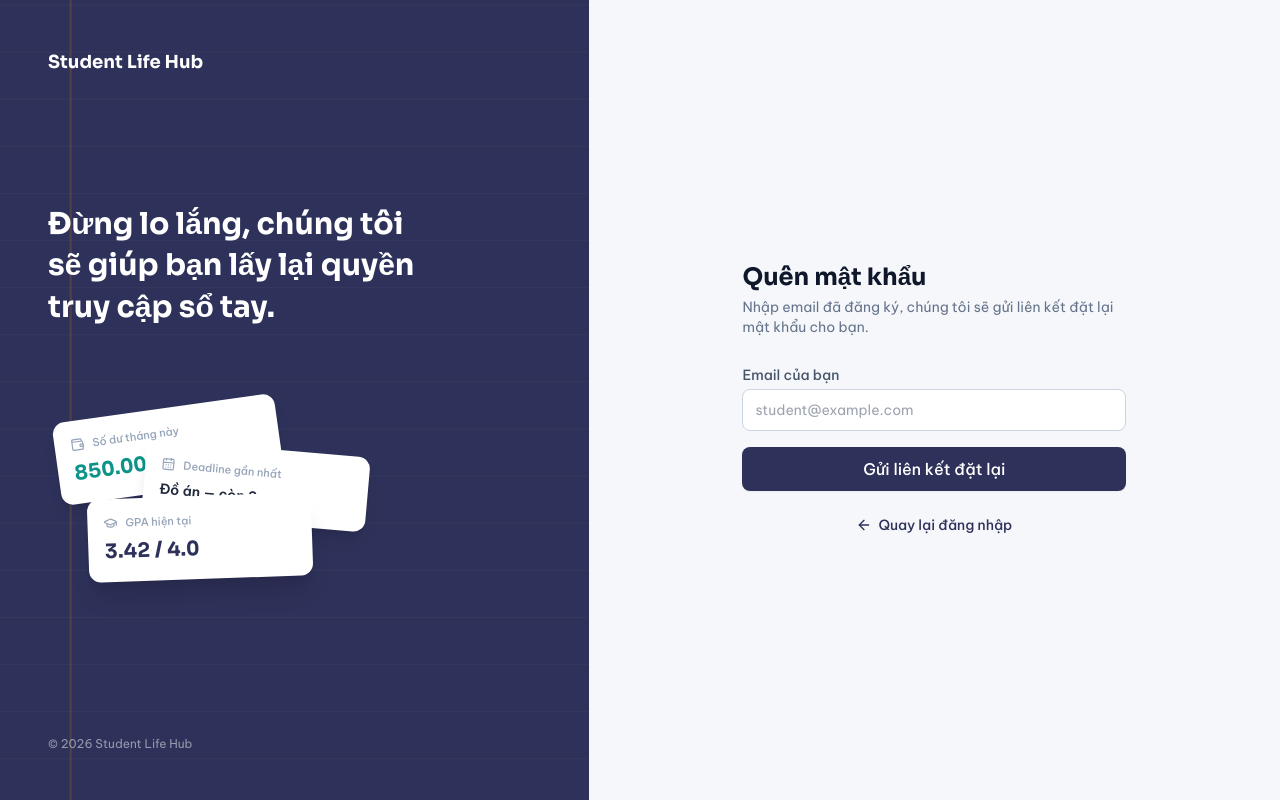
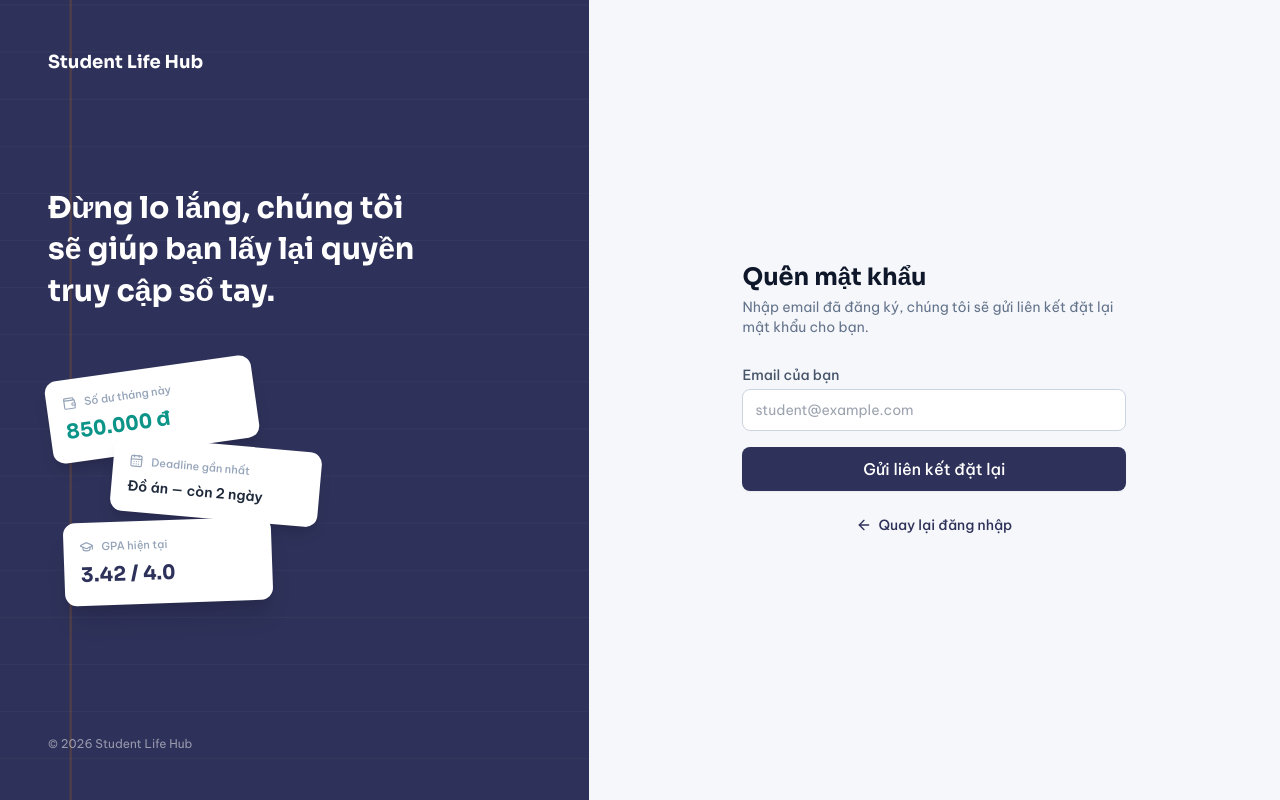
Before and after one commit to LNTienDat/student-life-hub, a React (Vite) app in the folder front/: page /quen-mat-khau in a window 1280 px wide. Built offline with nearby package versions, Linux system fonts and the light colour scheme.

Commit message:
fix: Cập nhật chính xác tọa độ và độ rộng 3 thẻ ghi chú xếp tầng (top: 0/76px/152px, left: 0/64px/16px, w-52, whitespace-nowrap) chống che chữ theo bản fix mới

```diff
--- a/front/src/pages/DatLaiMatKhau.jsx
+++ b/front/src/pages/DatLaiMatKhau.jsx
@@ -72,45 +72,46 @@ function DatLaiMatKhau() {
             Bảo vệ tài khoản và tiếp tục hành trình của bạn.
           </motion.h1>
 
-          {/* 3 lá ghi chú xếp chồng */}
-          <div className="relative h-56 mt-14 max-w-xs">
+          {/* 3 lá ghi chú xếp tầng — hình minh họa gắn trực tiếp với 3 trụ cột của app.
+              Khoảng lệch được tính để phần chữ không bao giờ bị thẻ trên đè lên. */}
+          <div className="relative h-64 mt-14 max-w-sm">
             <motion.div
               initial={{ opacity: 0, y: 24, rotate: -10 }}
               animate={{ opacity: 1, y: 0, rotate: -8 }}
               transition={{ delay: 0.3, duration: 0.55, ease: 'easeOut' }}
-              className="absolute left-2 top-6 w-56 bg-white rounded-xl shadow-lg p-4"
+              className="absolute top-0 left-0 w-52 bg-white rounded-xl shadow-lg p-4"
             >
               <div className="flex items-center gap-2 text-slate-400 mb-1.5">
                 <Wallet className="w-3.5 h-3.5" />
                 <span className="text-[11px] font-medium">Số dư tháng này</span>
               </div>
-              <p className="font-display text-xl font-bold text-teal-600">850.000 đ</p>
+              <p className="font-display text-xl font-bold text-teal-600 whitespace-nowrap">850.000 đ</p>
             </motion.div>
 
             <motion.div
               initial={{ opacity: 0, y: 24, rotate: 8 }}
               animate={{ opacity: 1, y: 0, rotate: 5 }}
               transition={{ delay: 0.42, duration: 0.55, ease: 'easeOut' }}
-              className="absolute left-24 top-16 w-56 bg-white rounded-xl shadow-lg p-4"
+              className="absolute top-[76px] left-16 w-52 bg-white rounded-xl shadow-lg p-4"
             >
               <div className="flex items-center gap-2 text-slate-400 mb-1.5">
                 <CalendarDays className="w-3.5 h-3.5" />
                 <span className="text-[11px] font-medium">Deadline gần nhất</span>
               </div>
-              <p className="text-sm font-semibold text-slate-800">Đồ án — còn 2 ngày</p>
+              <p className="text-sm font-semibold text-slate-800 whitespace-nowrap">Đồ án — còn 2 ngày</p>
             </motion.div>
 
             <motion.div
               initial={{ opacity: 0, y: 24, rotate: -3 }}
               animate={{ opacity: 1, y: 0, rotate: -2 }}
               transition={{ delay: 0.54, duration: 0.55, ease: 'easeOut' }}
-              className="absolute left-10 top-28 w-56 bg-white rounded-xl shadow-xl p-4"
+              className="absolute top-[152px] left-4 w-52 bg-white rounded-xl shadow-xl p-4"
             >
               <div className="flex items-center gap-2 text-slate-400 mb-1.5">
                 <GraduationCap className="w-3.5 h-3.5" />
                 <span className="text-[11px] font-medium">GPA hiện tại</span>
               </div>
-              <p className="font-display text-xl font-bold text-ink-600">3.42 / 4.0</p>
+              <p className="font-display text-xl font-bold text-ink-600 whitespace-nowrap">3.42 / 4.0</p>
             </motion.div>
           </div>
         </div>
--- a/front/src/pages/QuenMatKhau.jsx
+++ b/front/src/pages/QuenMatKhau.jsx
@@ -56,45 +56,46 @@ function QuenMatKhau() {
             Đừng lo lắng, chúng tôi sẽ giúp bạn lấy lại quyền truy cập sổ tay.
           </motion.h1>
 
-          {/* 3 lá ghi chú xếp chồng */}
-          <div className="relative h-56 mt-14 max-w-xs">
+          {/* 3 lá ghi chú xếp tầng — hình minh họa gắn trực tiếp với 3 trụ cột của app.
+              Khoảng lệch được tính để phần chữ không bao giờ bị thẻ trên đè lên. */}
+          <div className="relative h-64 mt-14 max-w-sm">
             <motion.div
               initial={{ opacity: 0, y: 24, rotate: -10 }}
               animate={{ opacity: 1, y: 0, rotate: -8 }}
               transition={{ delay: 0.3, duration: 0.55, ease: 'easeOut' }}
-              className="absolute left-2 top-6 w-56 bg-white rounded-xl shadow-lg p-4"
+              className="absolute top-0 left-0 w-52 bg-white rounded-xl shadow-lg p-4"
             >
               <div className="flex items-center gap-2 text-slate-400 mb-1.5">
                 <Wallet className="w-3.5 h-3.5" />
                 <span className="text-[11px] font-medium">Số dư tháng này</span>
               </div>
-              <p className="font-display text-xl font-bold text-teal-600">850.000 đ</p>
+              <p className="font-display text-xl font-bold text-teal-600 whitespace-nowrap">850.000 đ</p>
             </motion.div>
 
             <motion.div
               initial={{ opacity: 0, y: 24, rotate: 8 }}
               animate={{ opacity: 1, y: 0, rotate: 5 }}
               transition={{ delay: 0.42, duration: 0.55, ease: 'easeOut' }}
-              className="absolute left-24 top-16 w-56 bg-white rounded-xl shadow-lg p-4"
+              className="absolute top-[76px] left-16 w-52 bg-white rounded-xl shadow-lg p-4"
             >
               <div className="flex items-center gap-2 text-slate-400 mb-1.5">
                 <CalendarDays className="w-3.5 h-3.5" />
                 <span className="text-[11px] font-medium">Deadline gần nhất</span>
               </div>
-              <p className="text-sm font-semibold text-slate-800">Đồ án — còn 2 ngày</p>
+              <p className="text-sm font-semibold text-slate-800 whitespace-nowrap">Đồ án — còn 2 ngày</p>
             </motion.div>
 
             <motion.div
               initial={{ opacity: 0, y: 24, rotate: -3 }}
               animate={{ opacity: 1, y: 0, rotate: -2 }}
               transition={{ delay: 0.54, duration: 0.55, ease: 'easeOut' }}
-              className="absolute left-10 top-28 w-56 bg-white rounded-xl shadow-xl p-4"
+              className="absolute top-[152px] left-4 w-52 bg-white rounded-xl shadow-xl p-4"
             >
               <div className="flex items-center gap-2 text-slate-400 mb-1.5">
                 <GraduationCap className="w-3.5 h-3.5" />
                 <span className="text-[11px] font-medium">GPA hiện tại</span>
               </div>
-              <p className="font-display text-xl font-bold text-ink-600">3.42 / 4.0</p>
+              <p className="font-display text-xl font-bold text-ink-600 whitespace-nowrap">3.42 / 4.0</p>
             </motion.div>
           </div>
         </div>
--- a/front/src/pages/Register.jsx
+++ b/front/src/pages/Register.jsx
@@ -58,45 +58,46 @@ function Register() {
             Bắt đầu hành trình sinh viên thông minh và ngăn nắp.
           </motion.h1>
 
-          {/* 3 lá ghi chú xếp chồng */}
-          <div className="relative h-56 mt-14 max-w-xs">
+          {/* 3 lá ghi chú xếp tầng — hình minh họa gắn trực tiếp với 3 trụ cột của app.
+              Khoảng lệch được tính để phần chữ không bao giờ bị thẻ trên đè lên. */}
+          <div className="relative h-64 mt-14 max-w-sm">
             <motion.div
               initial={{ opacity: 0, y: 24, rotate: -10 }}
               animate={{ opacity: 1, y: 0, rotate: -8 }}
               transition={{ delay: 0.3, duration: 0.55, ease: 'easeOut' }}
-              className="absolute left-2 top-6 w-56 bg-white rounded-xl shadow-lg p-4"
+              className="absolute top-0 left-0 w-52 bg-white rounded-xl shadow-lg p-4"
             >
               <div className="flex items-center gap-2 text-slate-400 mb-1.5">
                 <Wallet className="w-3.5 h-3.5" />
                 <span className="text-[11px] font-medium">Số dư tháng này</span>
               </div>
-              <p className="font-display text-xl font-bold text-teal-600">850.000 đ</p>
+              <p className="font-display text-xl font-bold text-teal-600 whitespace-nowrap">850.000 đ</p>
             </motion.div>
 
             <motion.div
               initial={{ opacity: 0, y: 24, rotate: 8 }}
               animate={{ opacity: 1, y: 0, rotate: 5 }}
               transition={{ delay: 0.42, duration: 0.55, ease: 'easeOut' }}
-              className="absolute left-24 top-16 w-56 bg-white rounded-xl shadow-lg p-4"
+              className="absolute top-[76px] left-16 w-52 bg-white rounded-xl shadow-lg p-4"
             >
               <div className="flex items-center gap-2 text-slate-400 mb-1.5">
                 <CalendarDays className="w-3.5 h-3.5" />
                 <span className="text-[11px] font-medium">Deadline gần nhất</span>
               </div>
-              <p className="text-sm font-semibold text-slate-800">Đồ án — còn 2 ngày</p>
+              <p className="text-sm font-semibold text-slate-800 whitespace-nowrap">Đồ án — còn 2 ngày</p>
             </motion.div>
 
             <motion.div
               initial={{ opacity: 0, y: 24, rotate: -3 }}
               animate={{ opacity: 1, y: 0, rotate: -2 }}
               transition={{ delay: 0.54, duration: 0.55, ease: 'easeOut' }}
-              className="absolute left-10 top-28 w-56 bg-white rounded-xl shadow-xl p-4"
+              className="absolute top-[152px] left-4 w-52 bg-white rounded-xl shadow-xl p-4"
             >
               <div className="flex items-center gap-2 text-slate-400 mb-1.5">
                 <GraduationCap className="w-3.5 h-3.5" />
                 <span className="text-[11px] font-medium">GPA hiện tại</span>
               </div>
-              <p className="font-display text-xl font-bold text-ink-600">3.42 / 4.0</p>
+              <p className="font-display text-xl font-bold text-ink-600 whitespace-nowrap">3.42 / 4.0</p>
             </motion.div>
           </div>
         </div>
```
Also changed, not shown: front/src/pages/Login.jsx (+9 -8 lines).
